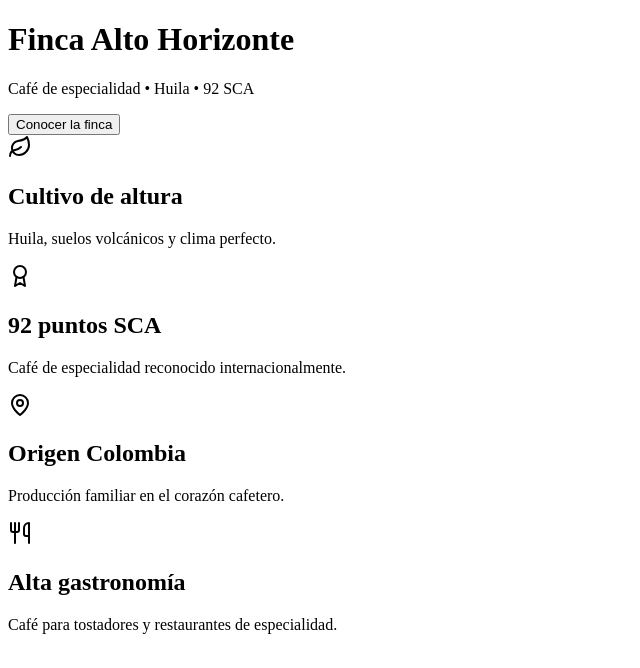
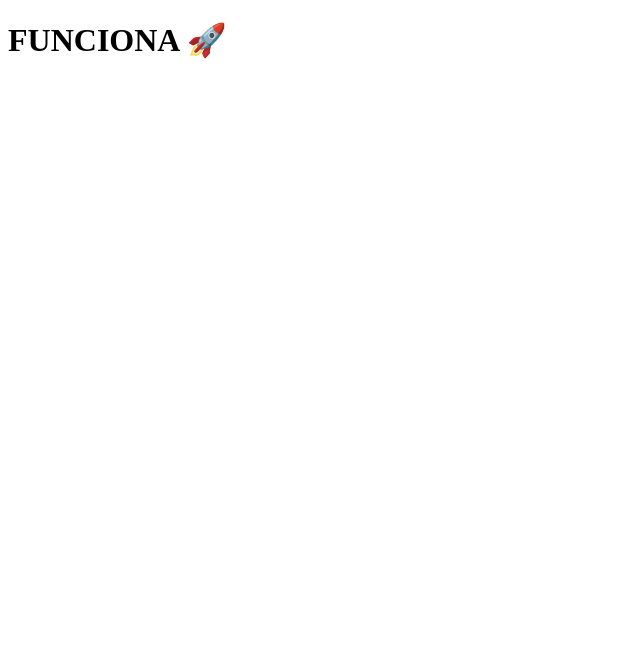
Before and after one commit to ruizgerard8-cpu/cafe-huila, a React (Vite) app: page / in a window 1280 px wide. Shown: the top 668 px of the page, without its empty margins (0-640 px from the left). Built offline with nearby package versions, Linux system fonts and the light colour scheme; the HTML template or start-up script is replaced by a standard one.

Commit message:
Remove components and add test message

```diff
--- a/src/App.jsx
+++ b/src/App.jsx
@@ -1,91 +1,3 @@
-import { motion } from "framer-motion";
-import {
-  Coffee,
-  MapPin,
-  Leaf,
-  Award,
-  Utensils
-} from "lucide-react";
-
-function Card({ children }) {
-  return (
-    <div className="bg-white rounded-2xl shadow p-6">
-      {children}
-    </div>
-  );
+export default function App() {
+  return <h1>FUNCIONA 🚀</h1>;
 }
-
-function Button({ children }) {
-  return (
-    <button className="bg-black text-white px-5 py-2 rounded-xl hover:opacity-80 transition">
-      {children}
-    </button>
-  );
-}
-
-function CardContent({ children }) {
-  return <div>{children}</div>;
-}
-
-export default function App() {
-  return (
-    <div className="min-h-screen bg-[#f7f3ea] text-gray-800">
-
-      {/* HERO */}
-      <div className="relative h-[75vh] flex items-center justify-center bg-[url('https://images.unsplash.com/photo-1509042239860-f550ce710b93')] bg-cover bg-center">
-        <div className="absolute inset-0 bg-black/60" />
-
-        <motion.div
-          initial={{ opacity: 0, y: 30 }}
-          animate={{ opacity: 1, y: 0 }}
-          className="relative text-center text-white px-6 max-w-4xl"
-        >
-          <h1 className="text-4xl md:text-6xl font-bold mb-4">
-            Finca Alto Horizonte
-          </h1>
-
-          <p className="text-lg md:text-xl mb-6">
-            Café de especialidad • Huila • 92 SCA
-          </p>
-
-          <Button>Conocer la finca</Button>
-        </motion.div>
-      </div>
-
-      {/* ABOUT */}
-      <div className="max-w-6xl mx-auto py-16 px-6 grid md:grid-cols-3 gap-8">
-
-        <Card>
-          <Leaf className="mb-4" />
-          <h2 className="text-xl font-semibold mb-2">Cultivo de altura</h2>
-          <p>Huila, suelos volcánicos y clima perfecto.</p>
-        </Card>
-
-        <Card>
-          <Award className="mb-4" />
-          <h2 className="text-xl font-semibold mb-2">92 puntos SCA</h2>
-          <p>Café de especialidad reconocido internacionalmente.</p>
-        </Card>
-
-        <Card>
-          <MapPin className="mb-4" />
-          <h2 className="text-xl font-semibold mb-2">Origen Colombia</h2>
-          <p>Producción familiar en el corazón cafetero.</p>
-        </Card>
-
-      </div>
-
-      {/* ENFOQUE */}
-      <div className="bg-[#2d2a26] text-white py-20 px-6 text-center">
-        <Utensils className="mx-auto mb-4" />
-        <h2 className="text-3xl font-bold mb-4">
-          Alta gastronomía
-        </h2>
-        <p className="max-w-3xl mx-auto">
-          Café para tostadores y restaurantes de especialidad.
-        </p>
-      </div>
-
-    </div>
-  );
-}
```
